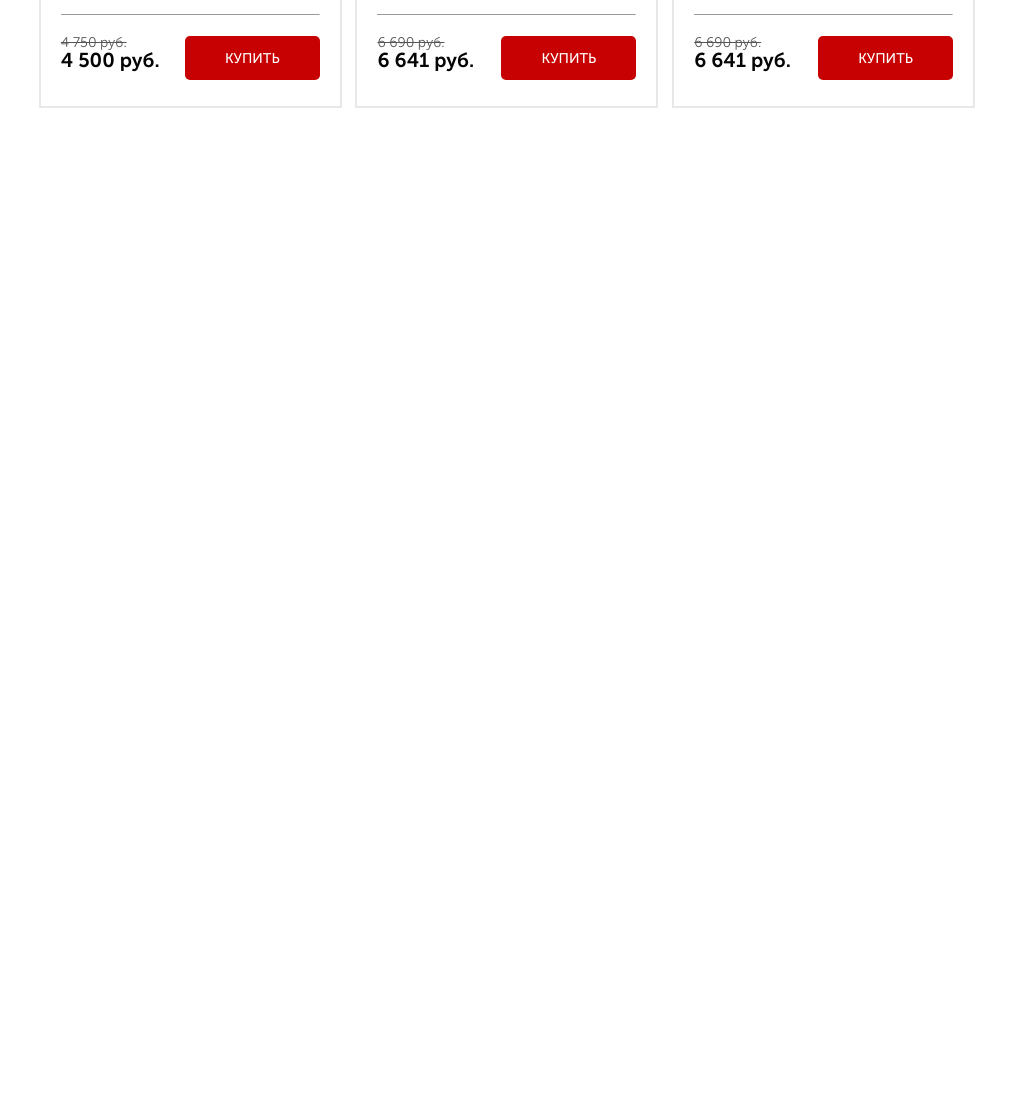
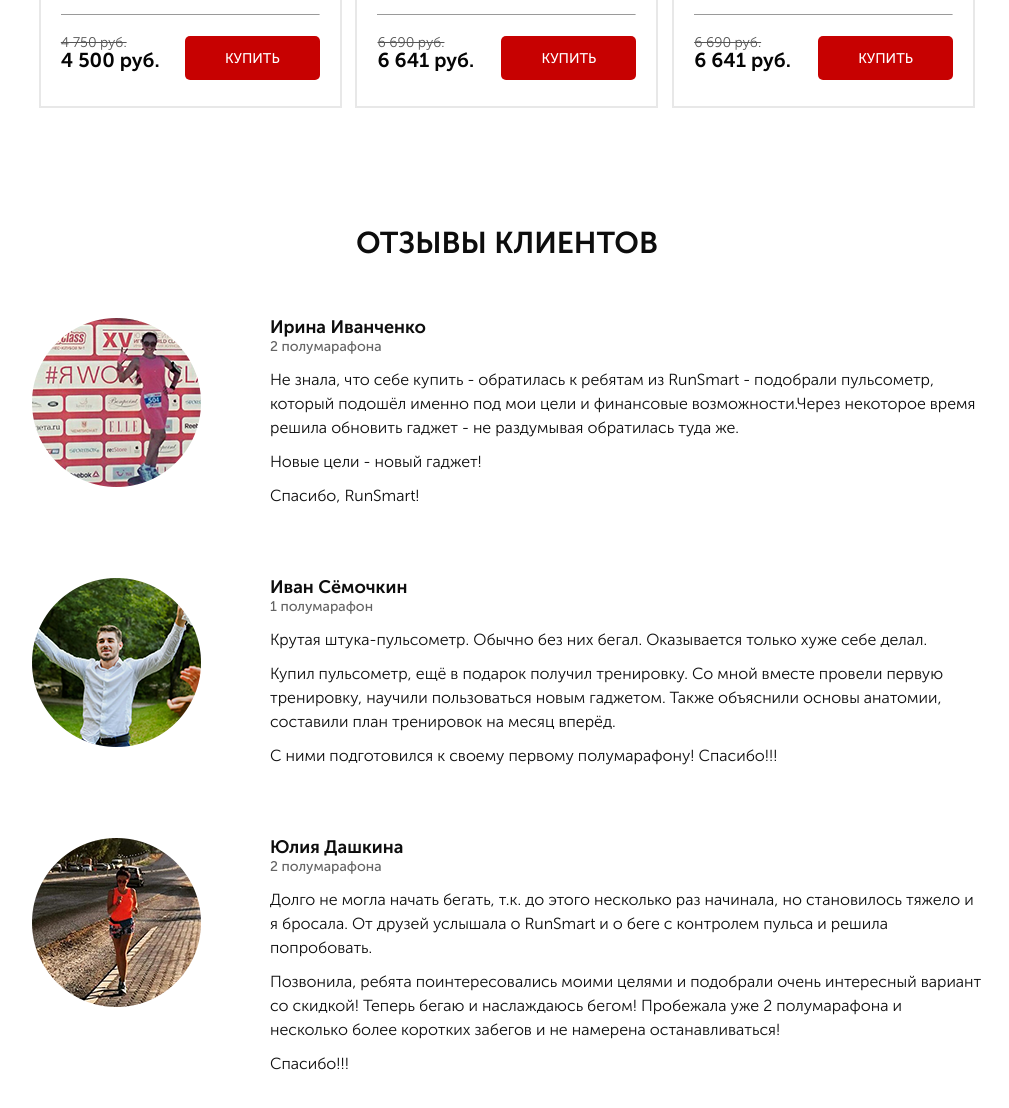
Before and after one commit to IlyaChernyaevDev/RunSmart, a website: page src/index.html in a window 1280 px wide. Shown: the part 3661-4769 px from the top of the page, without its empty margins (133-1142 px from the left). Before the commit the page ends 3889 px from the top, so only its background shows below. Drawn offline with nearby package versions, Linux system fonts and the light colour scheme.

Commit message:
add and adapted review section

```diff
--- a/src/index.html
+++ b/src/index.html
@@ -280,7 +280,7 @@
 
             <div class="catalog__content">
 
-                <!-- <div class="catalog-item">
+                <div class="catalog-item">
                     <div class="catalog-item__wrapper">
                         <div class="catalog-item__content  catalog-item__content_active">
                             <img src="img/heartRateMonitor.png" alt="" class="catalog-item__img">
@@ -304,7 +304,7 @@
                         </div>
                         <button class="button button_mini">КУПИТЬ</button>
                     </div>
-                </div> -->
+                </div>
 
                 <div class="catalog-item">
                     <div class="catalog-item__wrapper">
@@ -599,6 +599,61 @@
             </div>
         </div>
     </section>
+
+    <section class="review">
+        <div class="container">
+            <h2 class="title">отзывы клиентов</h2>
+
+            <div class="review__content">
+                <div class="review__item">
+                    <img src="img/customers/customer_1.png" alt="Фото клиента" class="review__photo">
+                    <div class="review__block">
+                        <p class="review__name">Ирина Иванченко </p>
+                        <p class="review__subname">2 полумарафона</p>
+                        <div class="review__descr">
+                            <p class="review__text">
+                                Не знала, что себе купить - обратилась к ребятам из RunSmart - подобрали пульсометр, который подошёл именно под мои цели и финансовые возможности.Через некоторое время решила обновить гаджет - не раздумывая обратилась туда же.
+                            </p>
+                            <p class="review__text">Новые цели - новый гаджет!</p>
+                            <p class="review__text">Спасибо, RunSmart! </p>
+                        </div>
+                    </div>
+                </div>
+                <div class="review__item">
+                    <img src="img/customers/customer_2.png" alt="Фото клиента" class="review__photo">
+                    <div class="review__block">
+                        <p class="review__name">Иван Сёмочкин</p>
+                        <p class="review__subname">1 полумарафон</p>
+                        <div class="review__descr">
+                            <p class="review__text">Крутая штука-пульсометр. Обычно без них бегал. Оказывается только хуже себе делал.</p>
+                            <p class="review__text">
+                                Купил пульсометр, ещё в подарок получил тренировку. Со мной вместе провели первую тренировку, научили пользоваться новым гаджетом. Также объяснили основы анатомии, составили план тренировок на месяц вперёд.
+                            </p>
+                            <p class="review__text">С ними подготовился к своему первому полумарафону! Спасибо!!!</p>
+
+
+                        </div>
+                    </div>
+                </div>
+                <div class="review__item">
+                    <img src="img/customers/customer_3.png" alt="Фото клиента" class="review__photo">
+                    <div class="review__block">
+                        <p class="review__name">Юлия Дашкина</p>
+                        <p class="review__subname">2 полумарафона</p>
+                        <div class="review__descr">
+                            <p class="review__text">
+                                Долго не могла начать бегать, т.к. до этого несколько раз начинала, но становилось тяжело и я бросала. От друзей услышала о RunSmart и о беге с контролем пульса и решила попробовать.
+                            </p>
+                            <p class="review__text">
+                                Позвонила, ребята поинтересовались моими целями и подобрали очень интересный вариант со скидкой! Теперь бегаю и наслаждаюсь бегом! Пробежала уже 2 полумарафона и несколько более коротких забегов и не намерена останавливаться!
+                            </p>
+                            <p class="review__text">Спасибо!!!</p>
+                        </div>
+                    </div>
+                </div>
+            </div>
+        </div>
+    </section>
     <script src="http://code.jquery.com/jquery-1.8.3.js"></script>
     <script src="js/tiny-slider.js"></script>
     <script src="js/script.js"></script>
--- a/src/sass/_media.scss
+++ b/src/sass/_media.scss
@@ -82,6 +82,18 @@
         }
         &__tab {
             margin: 5px auto;
+        }
+    }
+    .review {
+        &__item {
+            flex-direction: column;
+        }
+        &__photo {
+            margin: 0 auto;
+        }
+        &__block {
+            margin-top: 15px;
+            text-align: center;
         }
     }
 }
--- /dev/null
+++ b/src/sass/blocks/_review.scss
@@ -0,0 +1,37 @@
+.review {
+    padding-bottom: 50px;
+    &__item {
+        margin: 60px auto 0 auto;
+        display: flex;
+    }
+    &__photo {
+        display: block;
+        max-height: 169px;
+        max-width: 169px;
+        width: 100%;
+        margin-right: 69px;
+    }
+    &__name {
+        margin: 0;
+        font-style: normal;
+        font-weight: bold;
+        font-size: 18px;
+        line-height: 18px;
+        color: #0D0D0D;
+    }
+    &__subname {
+        font-style: normal;
+        font-weight: 500;
+        font-size: 14px;
+        line-height: 22px;
+        color: #646464;
+        margin-bottom: 10px;
+    }
+    &__text {
+        font-weight: 300;
+        font-size: 16px;
+        line-height: 24px;
+        color: #0D0D0D;
+        margin-bottom: 10px;
+    }
+}
--- a/src/sass/style.scss
+++ b/src/sass/style.scss
@@ -20,4 +20,5 @@
 @import 'blocks/forms';
 @import 'blocks/carousel';
 @import 'blocks/catalog';
+@import 'blocks/review';
 @import 'media';
```
Also changed, not shown: src/css/style.min.css.
